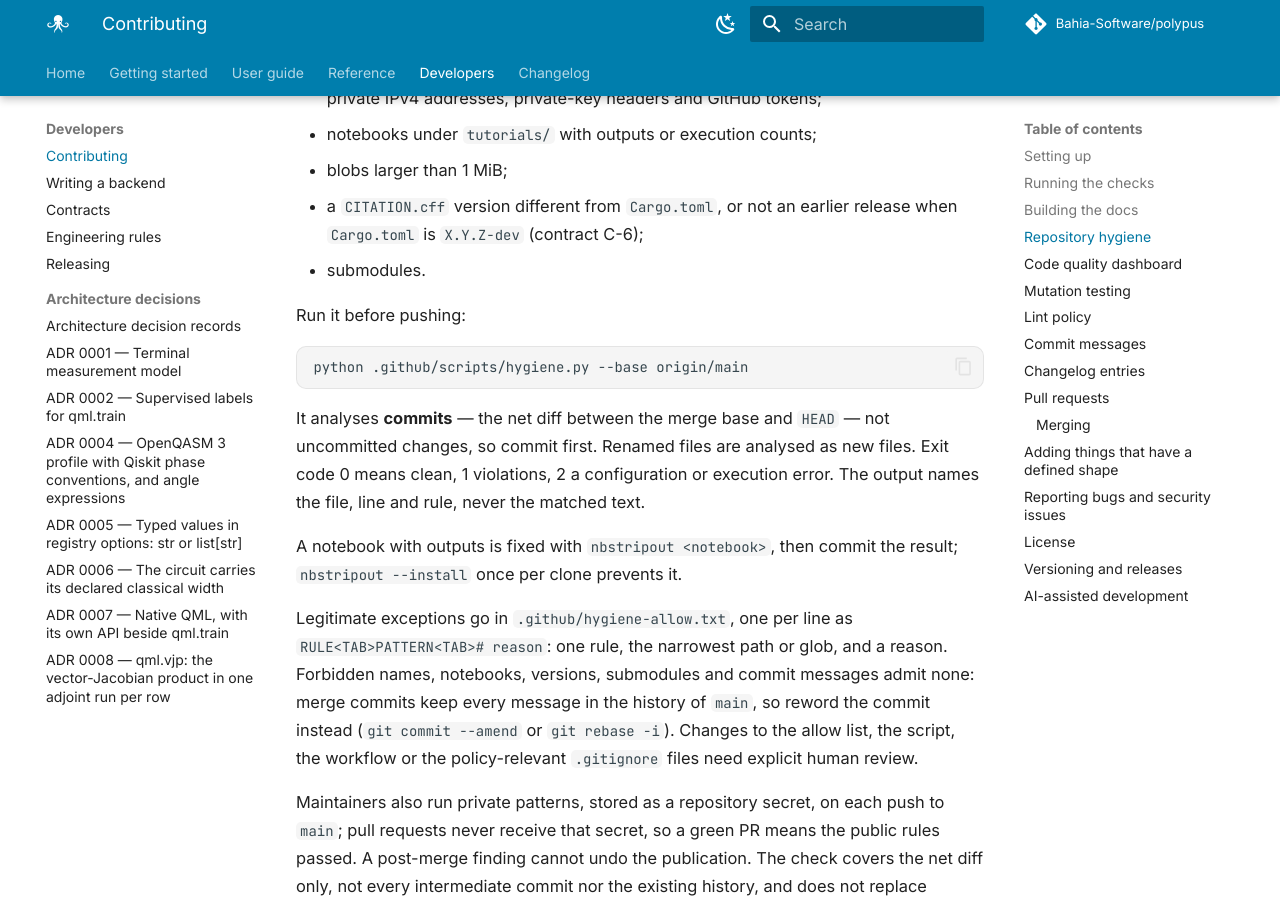
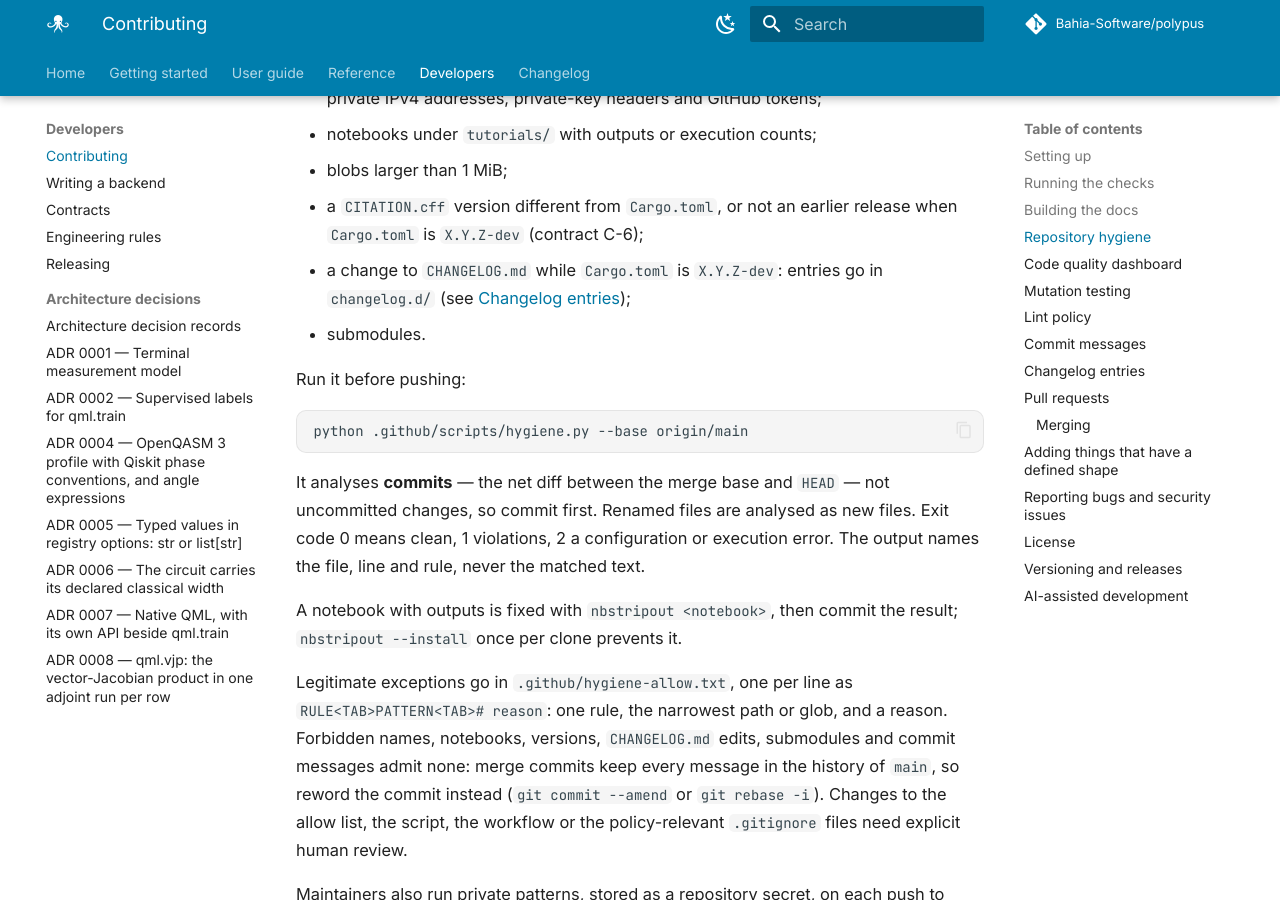
Before and after one commit to Bahia-Software/polypus, an MkDocs documentation site: the page built from docs/CONTRIBUTING.md, in a window 1280 px wide and 900 px high, scrolled down 4619 px. Built offline with MkDocs 1.6.1 and Material for MkDocs 9.7.7, drawn with Linux system fonts in a browser that asks for light colours; plug-ins that fetch from the network failed and are left out; comment, search, counter and statistics services are not loaded.

Commit message:
ci(hygiene): pin the changelog-edit exemption test and document the rule
The exemption test now expects exit code 2 and the allow-list message, as
test_forbidden_name_admits_no_exception does, so it no longer passes on an
unrelated violation. CONTRIBUTING lists the rule among the rejected
changes and the rules without exceptions; the workflow header names it.

```diff
--- a/docs/CONTRIBUTING.md
+++ b/docs/CONTRIBUTING.md
@@ -208,6 +208,8 @@ rejects:
 - blobs larger than 1 MiB;
 - a `CITATION.cff` version different from `Cargo.toml`, or not an earlier
   release when `Cargo.toml` is `X.Y.Z-dev` (contract C-6);
+- a change to `CHANGELOG.md` while `Cargo.toml` is `X.Y.Z-dev`: entries go in
+  `changelog.d/` (see [Changelog entries](#changelog-entries));
 - submodules.
 
 Run it before pushing:
@@ -226,9 +228,10 @@ result; `nbstripout --install` once per clone prevents it.
 
 Legitimate exceptions go in `.github/hygiene-allow.txt`, one per line as
 `RULE<TAB>PATTERN<TAB># reason`: one rule, the narrowest path or glob, and a
-reason. Forbidden names, notebooks, versions, submodules and commit messages
-admit none: merge commits keep every message in the history of `main`, so
-reword the commit instead (`git commit --amend` or `git rebase -i`).
+reason. Forbidden names, notebooks, versions, `CHANGELOG.md` edits, submodules
+and commit messages admit none: merge commits keep every message in the
+history of `main`, so reword the commit instead (`git commit --amend` or
+`git rebase -i`).
 Changes to the allow list, the script, the workflow or the policy-relevant
 `.gitignore` files need explicit human review.
 
```
Also changed, not shown: 2 other files.
